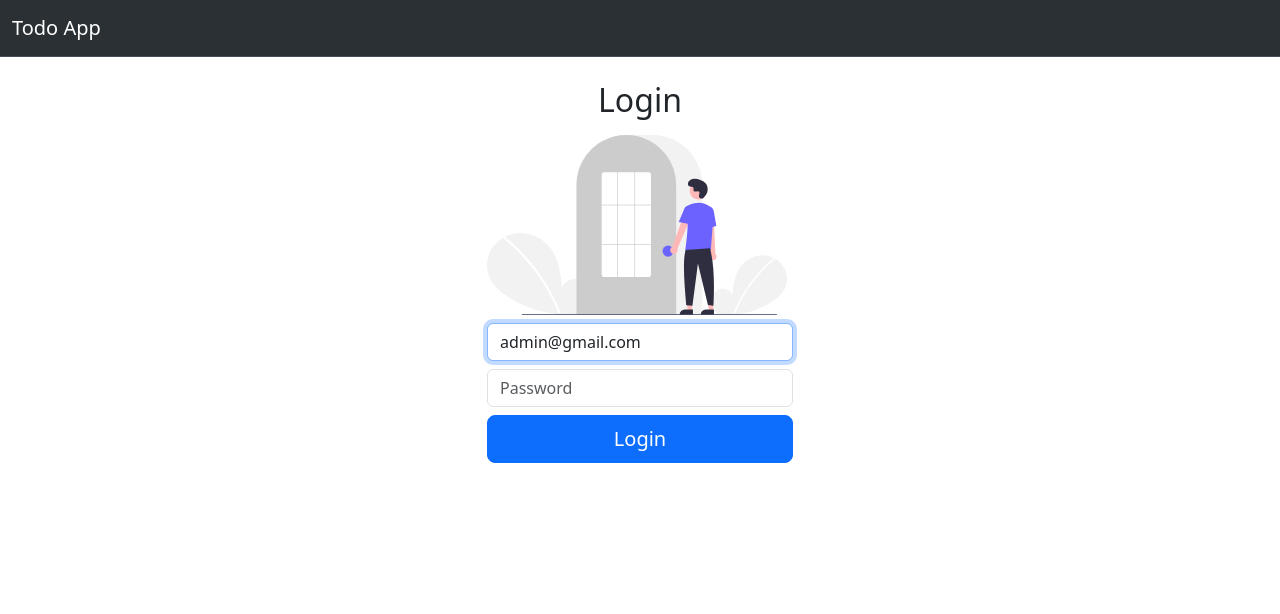
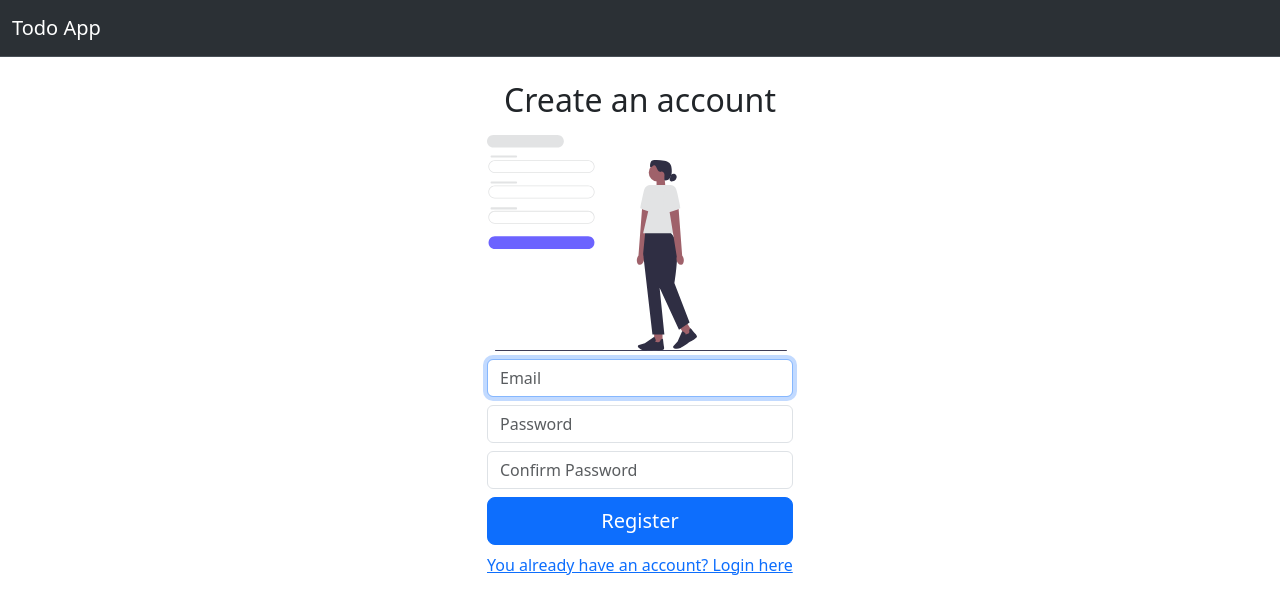
Before and after one commit to devferx/todo-app-client, a Vue app: page /register in a window 1280 px wide. Before the commit this address led to /login. Shown: the top 614 px of the page. Built offline with nearby package versions, Linux system fonts and the light colour scheme.

Commit message:
Add register view

```diff
--- a/src/router/index.js
+++ b/src/router/index.js
@@ -22,6 +22,11 @@ const router = createRouter({
       component: LoginView
     },
     {
+      path: '/register',
+      name: 'register',
+      component: () => import('../views/RegisterView.vue')
+    },
+    {
       path: '/:pathMatch(.*)*',
       redirect: '/'
     }
--- a/src/views/LoginView.vue
+++ b/src/views/LoginView.vue
@@ -1,6 +1,6 @@
 <script setup>
 import { ref } from 'vue'
-import { useRouter } from 'vue-router'
+import { useRouter, RouterLink } from 'vue-router'
 import http from 'axios'
 
 import { useTokenStore } from '../stores/token'
@@ -50,12 +50,11 @@ const onSubmit = async (ev) => {
         required
         v-model="password"
       />
-      <!-- label alert -->
-
       <button class="btn btn-primary btn-lg">Login</button>
       <div class="alert alert-danger" role="alert" v-if="showAlert">
         Email or password is incorrect
       </div>
+      <RouterLink to="/register"> You don't have an account? Register here </RouterLink>
     </div>
   </form>
 </template>
--- /dev/null
+++ b/src/views/RegisterView.vue
@@ -0,0 +1,85 @@
+<script setup>
+import { ref } from 'vue'
+import { RouterLink, useRouter } from 'vue-router'
+
+import todoApi from '../api/todoApi'
+import { useTokenStore } from '../stores/token'
+
+const router = useRouter()
+const tokenStore = useTokenStore()
+
+const email = ref('')
+const password = ref('')
+const confirmPassword = ref('')
+const messageAlert = ref(null)
+
+const onSubmit = async (ev) => {
+  ev.preventDefault()
+  if (password.value !== confirmPassword.value) {
+    messageAlert.value = 'Password and confirm password must be the same'
+    return
+  }
+
+  messageAlert.value = null
+
+  try {
+    const { data } = await todoApi.post('/auth/register', {
+      email: email.value,
+      password: password.value
+    })
+
+    const token = data.access_token
+    tokenStore.login(token)
+    router.push({ name: 'home' })
+  } catch (error) {
+    console.log(error)
+    if (error.response) {
+      messageAlert.value = error.response.data.message
+    } else {
+      messageAlert.value = error.message
+    }
+  }
+}
+</script>
+
+<template>
+  <form class="container" @submit="onSubmit">
+    <div class="d-grid gap-2">
+      <h2 class="mt-4 text-center">Create an account</h2>
+      <img width="300" src="../assets/register.svg" alt="Login" />
+      <input
+        class="form-control"
+        placeholder="Email"
+        type="email"
+        required
+        v-model="email"
+        autofocus
+      />
+      <input
+        class="form-control"
+        placeholder="Password"
+        type="password"
+        required
+        v-model="password"
+      />
+      <input
+        class="form-control"
+        placeholder="Confirm Password"
+        type="password"
+        required
+        v-model="confirmPassword"
+      />
+      <button class="btn btn-primary btn-lg">Register</button>
+      <div class="alert alert-danger" role="alert" v-if="messageAlert">
+        {{ messageAlert }}
+      </div>
+      <RouterLink to="/login"> You already have an account? Login here </RouterLink>
+    </div>
+  </form>
+</template>
+
+<style scoped>
+.container {
+  max-width: 330px;
+}
+</style>
```
Also changed, not shown: src/assets/register.svg (added).
